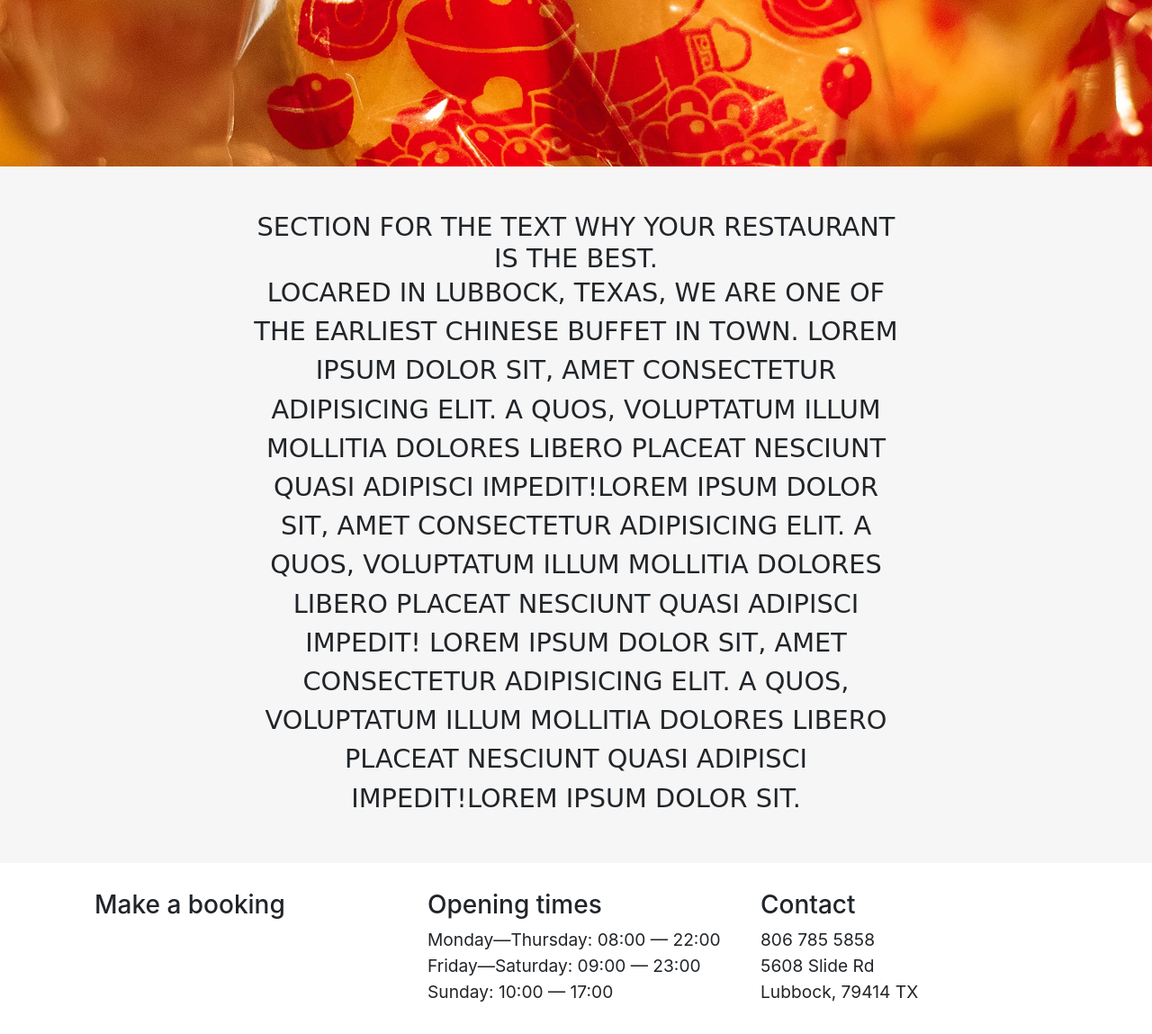
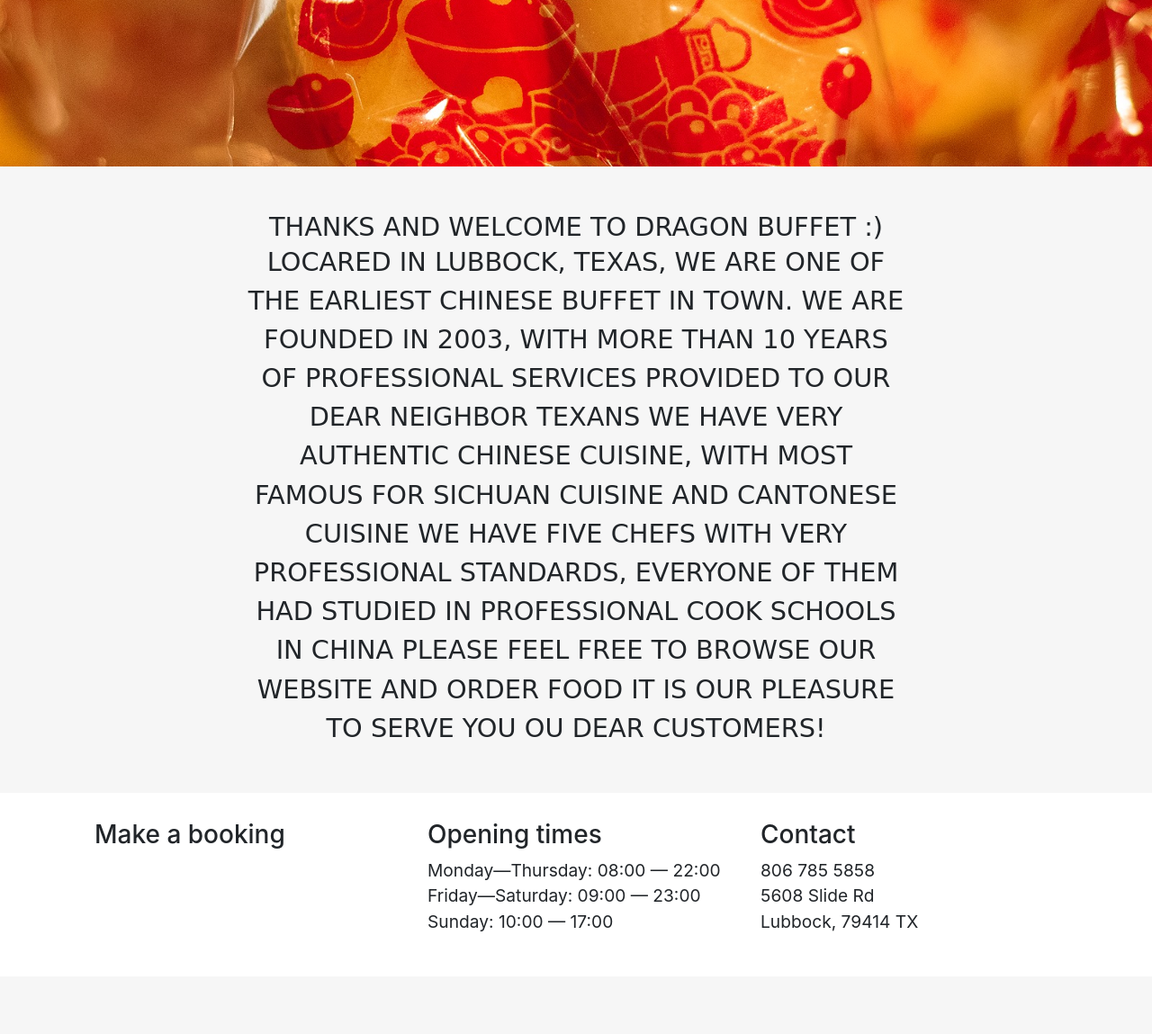
Before and after one commit to xjhee/Shopify-Image-Repository, a FastAPI app: page / in a window 1280 px wide. Shown: the part 635-1784 px from the top of the page at 90% size. After the commit the page ends 1670 px from the top, so only its background shows below. Run offline with FastAPI, Linux system fonts and the light colour scheme; some libraries are stand-ins or nearby versions; some web fonts are replaced.

Commit message:
Update home.html

```diff
--- a/app/templates/homepage/home.html
+++ b/app/templates/homepage/home.html
@@ -37,19 +37,18 @@
   <section class="about-section">
     <article>
       <h3>
-          Section for the text why your restaurant is the best.
+          Thanks and welcome to Dragon Buffet :)
       </h3>
       <p>
         Locared in Lubbock, Texas, we are one of the earliest Chinese Buffet in town.
-        Lorem ipsum dolor sit, amet consectetur adipisicing elit.
-        A quos, voluptatum illum mollitia dolores libero placeat
-        nesciunt quasi adipisci impedit!Lorem ipsum dolor sit,
-        amet consectetur adipisicing elit.
-        A quos, voluptatum illum mollitia dolores libero placeat
-        nesciunt quasi adipisci impedit!
-        Lorem ipsum dolor sit, amet consectetur adipisicing elit.
-        A quos, voluptatum illum mollitia dolores libero placeat
-        nesciunt quasi adipisci impedit!Lorem ipsum dolor sit.
+        We are founded in 2003, with more than 10 years of professional
+        services provided to our dear neighbor Texans
+        We have very authentic Chinese cuisine, with most famous
+        for Sichuan cuisine and Cantonese cuisine
+        We have five chefs with very professional standards, everyone
+        of them had studied in professional cook schools in China
+        Please feel free to browse our website and order food
+        It is our pleasure to serve you ou dear customers!
       </p>
     </article>
   </section>
```
